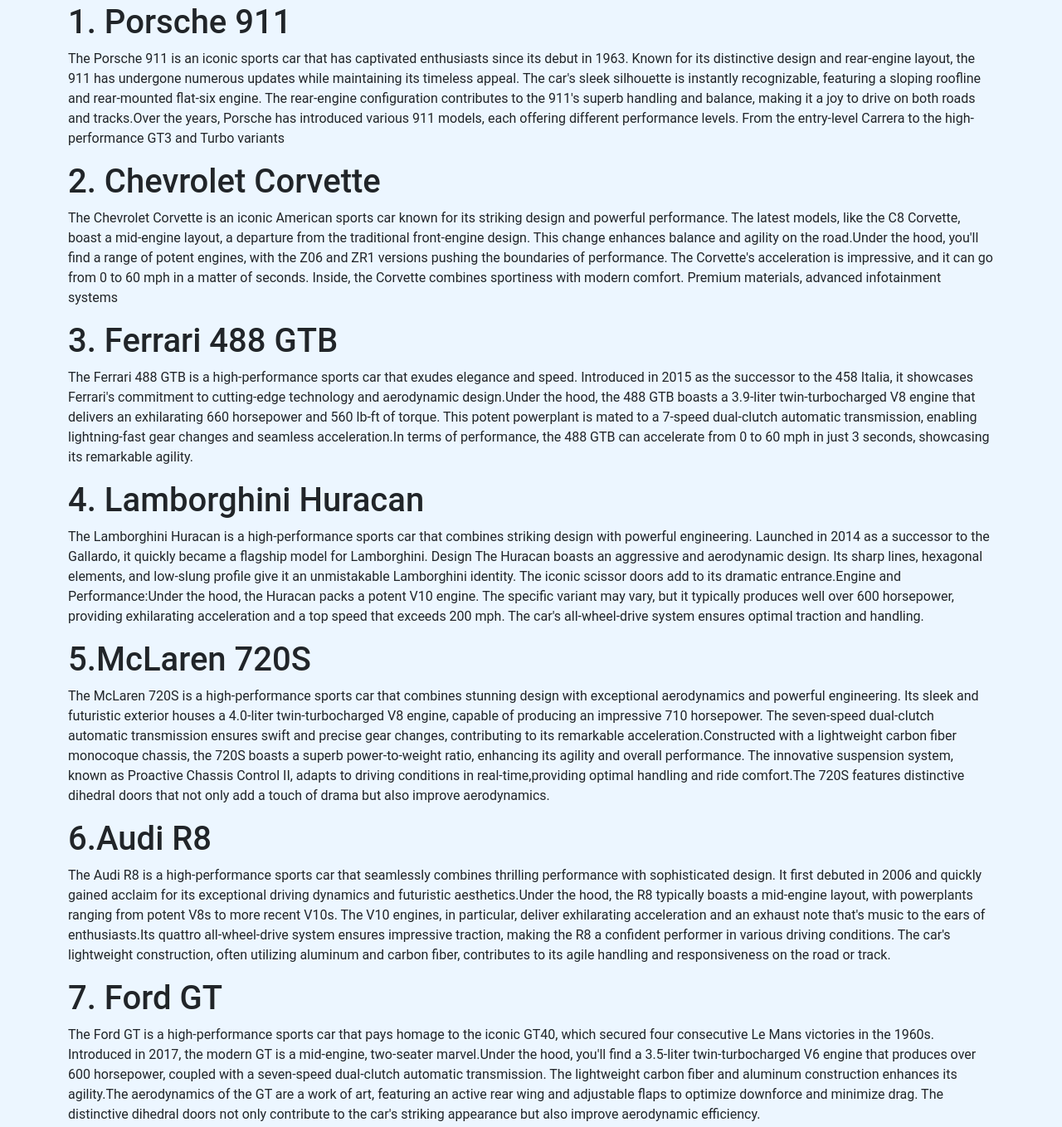
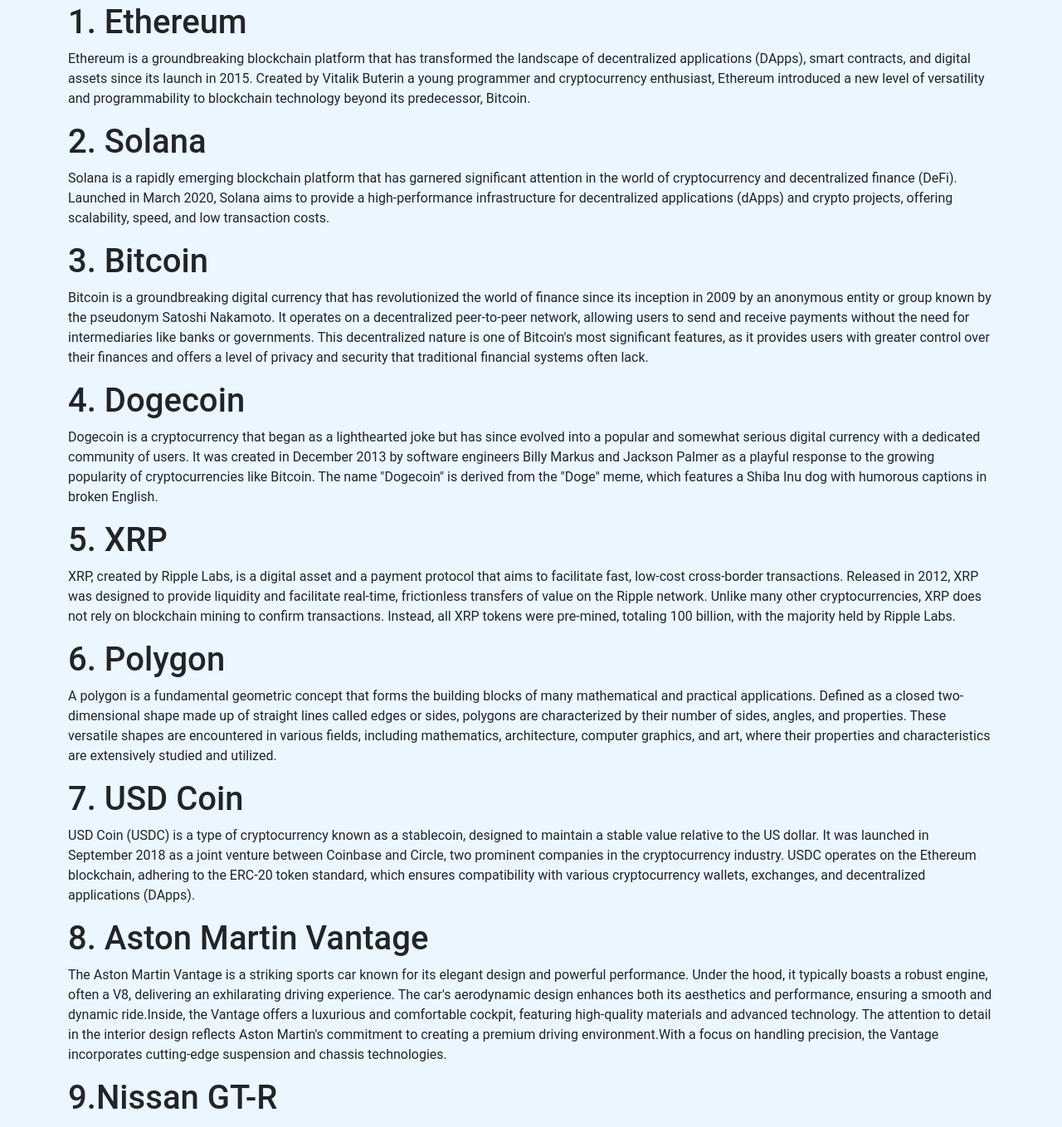
Before and after one commit to codewithsayyed/work2earns.co.in, a plain HTML site: page index.html in a window 1280 px wide. Shown: the part 666-2024 px from the top of the page at 83% size. Drawn offline with nearby package versions, Linux system fonts and the light colour scheme; files whose address does not match are found by name; a web font is replaced by a local one.

Commit message:
Update index.html

```diff
--- a/index.html
+++ b/index.html
@@ -126,15 +126,25 @@
 
   <div class="container">
     <div class="h1">
-      1. Porsche 911
+      1. Ethereum
 
     </div>
-    <p>The Porsche 911 is an iconic sports car that has captivated enthusiasts since its debut in 1963. Known for its
-      distinctive design and rear-engine layout, the 911 has undergone numerous updates while maintaining its timeless
-      appeal. The car's sleek silhouette is instantly recognizable, featuring a sloping roofline and rear-mounted
-      flat-six engine. The rear-engine configuration contributes to the 911's superb handling and balance, making it a
-      joy to drive on both roads and tracks.Over the years, Porsche has introduced various 911 models, each offering
-      different performance levels. From the entry-level Carrera to the high-performance GT3 and Turbo variants
+   <p> Ethereum is a groundbreaking blockchain platform that has transformed the landscape of decentralized applications
+       (DApps), smart contracts, and digital assets since its launch in 2015. Created by Vitalik Buterin
+        a young programmer and cryptocurrency enthusiast, Ethereum introduced a new level of versatility
+        and programmability to blockchain technology beyond its predecessor, Bitcoin.
+  </div>
+  <div class="ads-block d-flex justify-content-center">
+    <div data-mndbanid="0a7cb59d-5bce-471b-bf2b-51da782a9de1"></div>
+  </div>
+
+  <div class="container">
+    <div class="h1">
+2. Solana
+    </div>
+    <p>Solana is a rapidly emerging blockchain platform that has garnered significant attention in the world of cryptocurrency
+      and decentralized finance (DeFi). Launched in March 2020, Solana aims to provide a high-performance infrastructure for
+      decentralized applications (dApps) and crypto projects, offering scalability, speed, and low transaction costs.
 
 
     </p>
@@ -145,14 +155,16 @@
 
   <div class="container">
     <div class="h1">
-      2. Chevrolet Corvette
+      3. Bitcoin
+
     </div>
-    <p>The Chevrolet Corvette is an iconic American sports car known for its striking design and powerful performance.
-      The latest models, like the C8 Corvette, boast a mid-engine layout, a departure from the traditional front-engine
-      design. This change enhances balance and agility on the road.Under the hood, you'll find a range of potent
-      engines, with the Z06 and ZR1 versions pushing the boundaries of performance. The Corvette's acceleration is
-      impressive, and it can go from 0 to 60 mph in a matter of seconds. Inside, the Corvette combines sportiness with
-      modern comfort. Premium materials, advanced infotainment systems
+    <p>Bitcoin is a groundbreaking digital currency that has revolutionized the world of finance since its inception in 2009
+      by an anonymous entity or group known by the pseudonym Satoshi Nakamoto. It operates on a decentralized peer-to-peer
+      network, allowing users to send and receive payments without the need for intermediaries like banks or governments.
+      This decentralized nature is one of Bitcoin's most significant features, as it provides users with greater control
+      over their finances and offers a level of privacy and security that traditional financial systems often lack.
+
+
 
     </p>
   </div>
@@ -162,34 +174,14 @@
 
   <div class="container">
     <div class="h1">
-      3. Ferrari 488 GTB
 
+4. Dogecoin
     </div>
-    <p>The Ferrari 488 GTB is a high-performance sports car that exudes elegance and speed. Introduced in 2015 as the
-      successor to the 458 Italia, it showcases Ferrari's commitment to cutting-edge technology and aerodynamic
-      design.Under the hood, the 488 GTB boasts a 3.9-liter twin-turbocharged V8 engine that delivers an exhilarating
-      660 horsepower and 560 lb-ft of torque. This potent powerplant is mated to a 7-speed dual-clutch automatic
-      transmission, enabling lightning-fast gear changes and seamless acceleration.In terms of performance, the 488 GTB
-      can accelerate from 0 to 60 mph in just 3 seconds, showcasing its remarkable agility.
+    <p>Dogecoin is a cryptocurrency that began as a lighthearted joke but has since evolved into a popular and somewhat
+      serious digital currency with a dedicated community of users. It was created in December 2013 by software engineers
+      Billy Markus and Jackson Palmer as a playful response to the growing popularity of cryptocurrencies like Bitcoin.
+      The name "Dogecoin" is derived from the "Doge" meme, which features a Shiba Inu dog with humorous captions in broken English.
 
-    </p>
-  </div>
-  <div class="ads-block d-flex justify-content-center">
-    <div data-mndbanid="0a7cb59d-5bce-471b-bf2b-51da782a9de1"></div>
-  </div>
-
-  <div class="container">
-    <div class="h1">
-      4. Lamborghini Huracan
-
-    </div>
-    <p>The Lamborghini Huracan is a high-performance sports car that combines striking design with powerful engineering.
-      Launched in 2014 as a successor to the Gallardo, it quickly became a flagship model for Lamborghini. Design The
-      Huracan boasts an aggressive and aerodynamic design. Its sharp lines, hexagonal elements, and low-slung profile
-      give it an unmistakable Lamborghini identity. The iconic scissor doors add to its dramatic entrance.Engine and
-      Performance:Under the hood, the Huracan packs a potent V10 engine. The specific variant may vary, but it typically
-      produces well over 600 horsepower, providing exhilarating acceleration and a top speed that exceeds 200 mph. The
-      car's all-wheel-drive system ensures optimal traction and handling.
 
     </p>
   </div>
@@ -201,17 +193,16 @@
 
   <div class="container">
     <div class="h1">
-      5.McLaren 720S
+5. XRP
 
     </div>
-    <p>The McLaren 720S is a high-performance sports car that combines stunning design with exceptional aerodynamics and
-      powerful engineering. Its sleek and futuristic exterior houses a 4.0-liter twin-turbocharged V8 engine, capable of
-      producing an impressive 710 horsepower. The seven-speed dual-clutch automatic transmission ensures swift and
-      precise gear changes, contributing to its remarkable acceleration.Constructed with a lightweight carbon fiber
-      monocoque chassis, the 720S boasts a superb power-to-weight ratio, enhancing its agility and overall performance.
-      The innovative suspension system, known as Proactive Chassis Control II, adapts to driving conditions in
-      real-time,providing optimal handling and ride comfort.The 720S features distinctive dihedral doors that not only
-      add a touch of drama but also improve aerodynamics.
+    <p>XRP, created by Ripple Labs, is a digital asset and a payment protocol that aims to facilitate fast,
+      low-cost cross-border transactions. Released in 2012, XRP was designed to provide liquidity and facilitate
+      real-time, frictionless transfers of value on the Ripple network. Unlike many other cryptocurrencies,
+      XRP does not rely on blockchain mining to confirm transactions. Instead, all XRP tokens were pre-mined,
+      totaling 100 billion, with the majority held by Ripple Labs.
+
+
     </p>
   </div>
   <div class="ads-block d-flex justify-content-center">
@@ -220,17 +211,17 @@
 
   <div class="container">
     <div class="h1">
-      6.Audi R8
+6. Polygon
 
     </div>
     <p>
-      The Audi R8 is a high-performance sports car that seamlessly combines thrilling performance with sophisticated
-      design. It first debuted in 2006 and quickly gained acclaim for its exceptional driving dynamics and futuristic
-      aesthetics.Under the hood, the R8 typically boasts a mid-engine layout, with powerplants ranging from potent V8s
-      to more recent V10s. The V10 engines, in particular, deliver exhilarating acceleration and an exhaust note that's
-      music to the ears of enthusiasts.Its quattro all-wheel-drive system ensures impressive traction, making the R8 a
-      confident performer in various driving conditions. The car's lightweight construction, often utilizing aluminum
-      and carbon fiber, contributes to its agile handling and responsiveness on the road or track.
+     A polygon is a fundamental geometric concept that forms the building blocks of many mathematical and
+      practical applications. Defined as a closed two-dimensional shape made up of straight lines called edges or
+      sides, polygons are characterized by their number of sides, angles, and properties. These versatile shapes
+      are encountered in various fields, including mathematics, architecture, computer graphics, and art, where
+      their properties and characteristics are extensively studied and utilized.
+
+
     </p>
   </div>
   <div class="ads-block d-flex justify-content-center">
@@ -239,16 +230,14 @@
 
   <div class="container">
     <div class="h1">
-      7. Ford GT
+7. USD Coin
 
     </div>
-    <p>The Ford GT is a high-performance sports car that pays homage to the iconic GT40, which secured four consecutive
-      Le Mans victories in the 1960s. Introduced in 2017, the modern GT is a mid-engine, two-seater marvel.Under the
-      hood, you'll find a 3.5-liter twin-turbocharged V6 engine that produces over 600 horsepower, coupled with a
-      seven-speed dual-clutch automatic transmission. The lightweight carbon fiber and aluminum construction enhances
-      its agility.The aerodynamics of the GT are a work of art, featuring an active rear wing and adjustable flaps to
-      optimize downforce and minimize drag. The distinctive dihedral doors not only contribute to the car's striking
-      appearance but also improve aerodynamic efficiency.
+    <p>USD Coin (USDC) is a type of cryptocurrency known as a stablecoin, designed to maintain a stable value relative
+      to the US dollar. It was launched in September 2018 as a joint venture between Coinbase and Circle, two prominent
+      companies in the cryptocurrency industry. USDC operates on the Ethereum blockchain, adhering to the ERC-20 token
+      standard, which ensures compatibility with various cryptocurrency wallets, exchanges, and decentralized applications (DApps).
+
 
     </p>
   </div>
```
